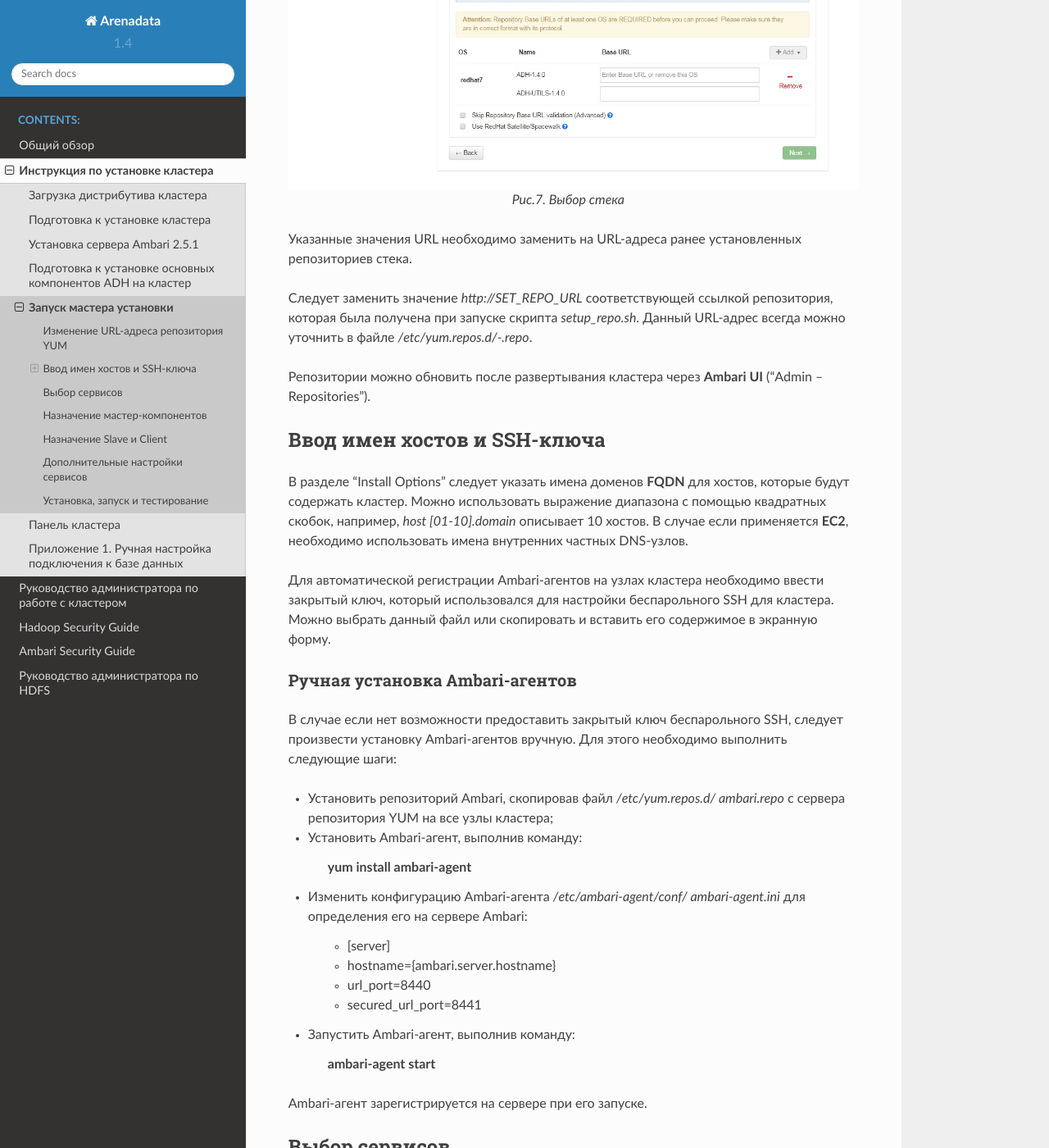
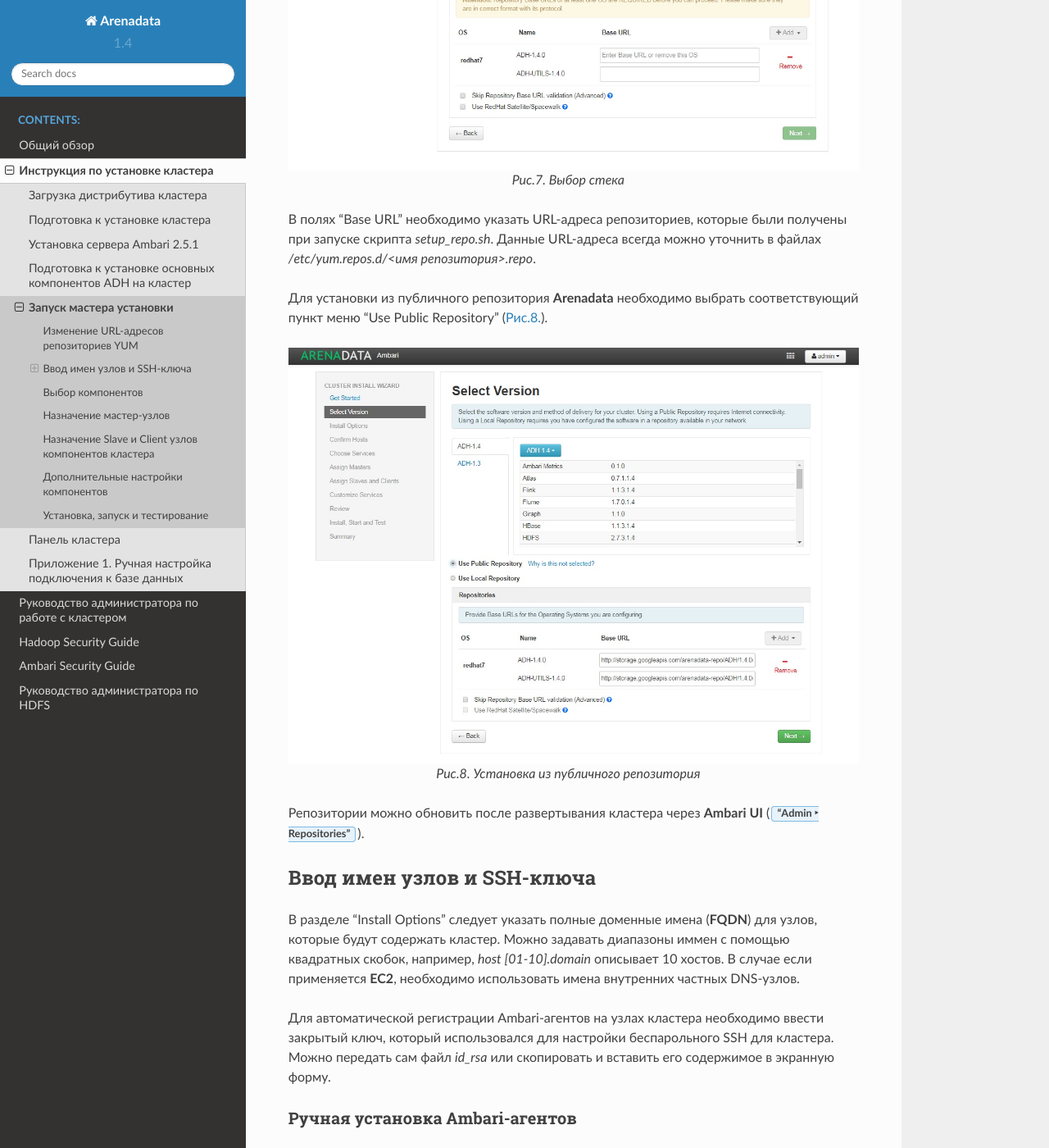
Before and after one commit to arenadata/docs_adps, a Sphinx documentation site: the page built from source/install/master.rst, in a window 1280 px wide and 1400 px high, scrolled down 964 px. Shown: the whole window at 82% size. Built offline with Sphinx 7.4.7 and the Read the Docs theme 2.0.0, drawn with Linux system fonts in a browser that asks for light colours; some of the changed text lies outside the part shown.

Commit message:
Update master.rst

```diff
--- a/source/install/master.rst
+++ b/source/install/master.rst
@@ -3,27 +3,25 @@
 
 Для создания кластера необходимо после входа в **Ambari** запустить мастер
 установки, нажав в главной экранной форме кнопку *Launch Install Wizard*. Мастер установки проводит по шагам, необходимым для
-создания нового кластера **ADH**. Некоторые этапы установки требуют
-особого внимания:
+создания нового кластера **ADH**. Некоторые этапы установки требуют особого внимания:
 
 
-+ Изменение URL-адреса репозитория YUM;
-+ Ввод имен хостов и SSH-ключа;
-+ Ручная установка Ambari-агентов;
-+ Выбор сервисов;
-+ Назначение мастер-компонентов;
-+ Назначение Slave и Client;
-+ Дополнительные настройки сервисов.
++ Изменение URL-адресов репозиториев YUM;
++ Ввод имен узлов и SSH-ключа или ручная установка Ambari-агентов;
++ Выбор компонентов;
++ Назначение мастер-узлов для компонентов;
++ Назначение Slave и Client узлов;
++ Дополнительные настройки компонентов.
 
 
 
-Изменение URL-адреса репозитория YUM
-^^^^^^^^^^^^^^^^^^^^^^^^^^^^^^^^^^^^
+Изменение URL-адресов репозиториев YUM
+^^^^^^^^^^^^^^^^^^^^^^^^^^^^^^^^^^^^^^
 
 
-Для того чтобы открыть список репозиториев **YUM** необходимо в блоке
+Для того чтобы открыть список репозиториев **YUM**, необходимо в блоке
 "Stacks" установить флаг в поле *ADH 1.4* и раскрыть блок "Advanced
-Repository Options", при этом **Ambari** выберет *RPM* со стеком *ADH* (:ref:`Рис.7.<install-img-7>`).
+Repository Options", при этом **Ambari** предлагает указать URL-адреса репозиториев (:ref:`Рис.7.<install-img-7>`).
 
 .. _install-img-7:
 
@@ -33,32 +31,31 @@
    Рис.7. Выбор стека
 
 
-Указанные значения URL необходимо заменить на URL-адреса ранее
-установленных репозиториев стека.
+В полях "Base URL" необходимо указать URL-адреса репозиториев, которые были получены при запуске скрипта *setup_repo.sh*.
+Данные URL-адреса всегда можно уточнить в файлах */etc/yum.repos.d/<имя репозитория>.repo*.
 
-Следует заменить значение *http://SET_REPO_URL* соответствующей ссылкой
-репозитория, которая была получена при запуске скрипта *setup_repo.sh*.
-Данный URL-адрес всегда можно уточнить в файле
-*/etc/yum.repos.d/-.repo*.
+Для установки из публичного репозитория **Arenadata** необходимо выбрать соответствующий пункт меню "Use Public Repository" (:ref:`Рис.8.<install-img-7-2>`).
 
-Репозитории можно обновить после развертывания кластера через **Ambari
-UI** ("Admin – Repositories").
+.. _install-img-7-2:
+
+.. figure:: imgs/install_pic7-2.*
+   :align: center
+
+   Рис.8. Установка из публичного репозитория
+
+Репозитории можно обновить после развертывания кластера через **Ambari UI** (:menuselection:`"Admin --> Repositories"`).
 
 
-Ввод имен хостов и SSH-ключа
+Ввод имен узлов и SSH-ключа
 ^^^^^^^^^^^^^^^^^^^^^^^^^^^^
 
 
-В разделе "Install Options" следует указать имена доменов **FQDN** для
-хостов, которые будут содержать кластер. Можно использовать выражение
-диапазона с помощью квадратных скобок, например, *host [01-10].domain*
-описывает 10 хостов. В случае если применяется **EC2**, необходимо
-использовать имена внутренних частных DNS-узлов.
+В разделе "Install Options" следует указать полные доменные имена (**FQDN**) для
+узлов, которые будут содержать кластер. Можно задавать диапазоны иммен с помощью квадратных скобок, например, *host [01-10].domain*
+описывает 10 хостов. В случае если применяется **EC2**, необходимо использовать имена внутренних частных DNS-узлов.
 
-Для автоматической регистрации Ambari-агентов на узлах кластера
-необходимо ввести закрытый ключ, который использовался для настройки
-беспарольного SSH для кластера. Можно выбрать данный файл или
-скопировать и вставить его содержимое в экранную форму.
+Для автоматической регистрации Ambari-агентов на узлах кластера необходимо ввести закрытый ключ, который использовался для настройки
+беспарольного SSH для кластера. Можно передать сам файл *id_rsa* или скопировать и вставить его содержимое в экранную форму.
 
 
 
@@ -66,20 +63,15 @@
 ~~~~~~~~~~~~~~~~~~~~~~~~~~~~~~~
 
 
-В случае если нет возможности предоставить закрытый ключ беспарольного
-SSH, следует произвести установку Ambari-агентов вручную.
-Для этого необходимо выполнить следующие шаги:
+В случае если нет возможности предоставить закрытый ключ беспарольного SSH, следует произвести установку Ambari-агентов вручную. Для этого на каждом узле кластера необходимо выполнить следующие шаги:
 
 
-+ Установить репозиторий Ambari, скопировав файл */etc/yum.repos.d/
-  ambari.repo* с сервера репозитория YUM на все узлы кластера;
++ Установить репозиторий Ambari, скопировав файл */etc/yum.repos.d/ambari.repo* с сервера репозитория YUM;
 + Установить Ambari-агент, выполнив команду:
 
     :command:`yum install ambari-agent`
 
-
-+ Изменить конфигурацию Ambari-агента */etc/ambari-agent/conf/
-  ambari-agent.ini* для определения его на сервере Ambari:
++ Изменить конфигурацию Ambari-агента */etc/ambari-agent/conf/ambari-agent.ini* для определения его на сервере Ambari:
 
     + [server]
     + hostname={ambari.server.hostname}
@@ -94,103 +86,76 @@
 Ambari-агент зарегистрируется на сервере при его запуске.
 
 
-Выбор сервисов
-^^^^^^^^^^^^^^
 
+Выбор компонентов
+^^^^^^^^^^^^^^^^^
 
-Необходимо выбрать сервисы **ADH**, которые следует установить. Сервисы
-необходимо выбрать на начальном этапе установки. При этом для любой
-инсталляции следует установить **HDFS** и **Zookeeper**, остальные сервисы
-возможно установить позднее (:ref:`Рис.8.<install-img-8>`).
+Необходимо выбрать компоненты **ADH**, которые следует установить. Компоненты необходимо выбрать на начальном этапе установки. При этом для любой инсталляции следует установить **HDFS** и **Zookeeper**, остальные компоненты возможно установить позднее (:ref:`Рис.9.<install-img-8>`).
 
 .. _install-img-8:
 
 .. figure:: imgs/install_pic8.*
    :align: center
 
-   Рис.8. Выбор сервисов
+   Рис.9. Выбор компонентов
 
 
-В случае если выбирается сервис **Ambari Metrics**, то для контроля
-кластера можно использовать **Ambari**. Если данный сервис не выбирается,
-выдается предупреждение, которое можно игнорировать в случае, если
-кластер планируется контролировать с помощью других инструментов. При
-этом **Ambari Metrics** можно будет добавить в кластер позднее.
+В случае если выбирается компонент **Ambari Metrics**, то для контроля кластера можно использовать **Ambari**. Если данный компонент не выбирается, выдается предупреждение, которое можно игнорировать в случае, если кластер планируется контролировать с помощью других инструментов. При этом **Ambari Metrics** можно будет добавить в кластер позднее.
 
 
-Назначение мастер-компонентов
-^^^^^^^^^^^^^^^^^^^^^^^^^^^^^
 
+Назначение мастер-узлов
+^^^^^^^^^^^^^^^^^^^^^^^
 
-Необходимо назначить мастер-компоненты для узлов кластера (:ref:`Рис.9.<install-img-9>`).
+Необходимо назначить мастер-узлы компонентов кластера (:ref:`Рис.10.<install-img-9>`).
 
 .. _install-img-9:
 
 .. figure:: imgs/install_pic9.*
    :align: center
 
-   Рис.9. Назначение мастер-компонентов
+   Рис.10. Назначение мастер-узлов
 
-.. important:: Если Hive Metastore использует новую базу данных PostgreSQL, компонент HIVE METASTORE не должен находиться на хосте AMBARI
+.. important:: Если Hive Metastore использует новую базу данных *PostgreSQL*, компонент HIVE METASTORE не должен находиться на хосте AMBARI
 
-Данное ограничение объясняется тем, что оба сервиса будут пытаться
-использовать порт *5432*. В случае абсолютной необходимости совместного
-размещения указанных компонентов на одном и том же хосте,
-предварительно следует переконфигурировать базу данных **PostgreSQL** на
-порт, отличный от *5432*, и выбрать опцию "Existing PostgreSQL Database"
-для конфигурации **Hive Metastore**.
+Данное ограничение объясняется тем, что оба компонента будут пытаться использовать порт *5432*. В случае абсолютной необходимости совместного размещения указанных компонентов на одном и том же хосте, предварительно следует переконфигурировать базу данных **PostgreSQL** на порт, отличный от *5432*, и выбрать опцию "Existing PostgreSQL Database" для конфигурации **Hive Metastore**.
 
 
-Назначение Slave и Client
-^^^^^^^^^^^^^^^^^^^^^^^^^
 
+Назначение Slave и Client узлов компонентов кластера
+^^^^^^^^^^^^^^^^^^^^^^^^^^^^^^^^^^^^^^^^^^^^^^^^^^^^
 
-Необходимо назначить сервисные компоненты **Slave** и **Client** для узлов
-кластера (:ref:`Рис.10.<install-img-10>`).
+Необходимо назначить **Slave** и **Client** узлы, на которых будут разворачиваться соответствующие компоненты кластера (:ref:`Рис.11.<install-img-10>`).
 
 .. _install-img-10:
 
 .. figure:: imgs/install_pic10.*
    :align: center
 
-   Рис.10. Назначение Slave и Client
+   Рис.11. Назначение Slave и Client узлов
 
 
-В настоящее время полоса прокрутки панели пользовательского
-интерфейса, отображающей список услуг для каждого хоста, не
-отображается. Необходимо прокрутить главную область страницы вправо,
-чтобы убедиться, что все компоненты настроены правильно.
 
+Дополнительные настройки компонентов
+^^^^^^^^^^^^^^^^^^^^^^^^^^^^^^^^^^^^
 
-Дополнительные настройки сервисов
-^^^^^^^^^^^^^^^^^^^^^^^^^^^^^^^^^
+На экранной форме отображаются параметры конфигурации отдельных компонентов, автоматически сгенерированных установщиком **Ambari** на основе параметров кластера. Параметры каждого компонента можно менять по своему усмотрению в зависимости от планируемого использования того или иного компонента кластера.
 
-
-На экранной форме отображаются параметры конфигурации отдельных
-сервисов, автоматически сгенерированных установщиком **Ambari** на основе
-параметров кластера. Параметры каждого сервиса можно менять по своему
-усмотрению в зависимости от планируемого использования того или иного
-компонента кластера.
-
-В случае если для какого-либо обязательного параметра установщик не
-может предложить значение по умолчанию, перед продолжением установки
-данные параметры необходимо указать вручную (на :ref:`Рис.11.<install-img-11>` приведен
-пример, когда для компонента **Hive** необходимо указать пароль для
-внутренней базы данных **Hive**).
+В случае если для какого-либо обязательного параметра установщик не может предложить значение по умолчанию, перед продолжением установки
+данные параметры необходимо указать вручную (на :ref:`Рис.12.<install-img-11>` приведен пример, когда для компонентов *Hive*, *Oozie*, *Ambari Metrics*, *Knox* необходимо указать пароли для внутренних баз данных).
 
 .. _install-img-11:
 
 .. figure:: imgs/install_pic11.*
    :align: center
 
-   Рис.11. Дополнительные настройки сервисов
+   Рис.12. Дополнительные настройки компонентов
 
 
 Установка, запуск и тестирование
 ^^^^^^^^^^^^^^^^^^^^^^^^^^^^^^^^
 
-На экранной форме отображается ход развертывания кластера на каждом
-хосте (:ref:`Рис.12.<install-img-12>`).
+На экранной форме отображается ход развертывания кластера на каждом узле (:ref:`Рис.13.<install-img-12>`).
 
 
 .. _install-img-12:
```
Also changed, not shown: other parts of source/install/master.rst (+4 -7 lines).
